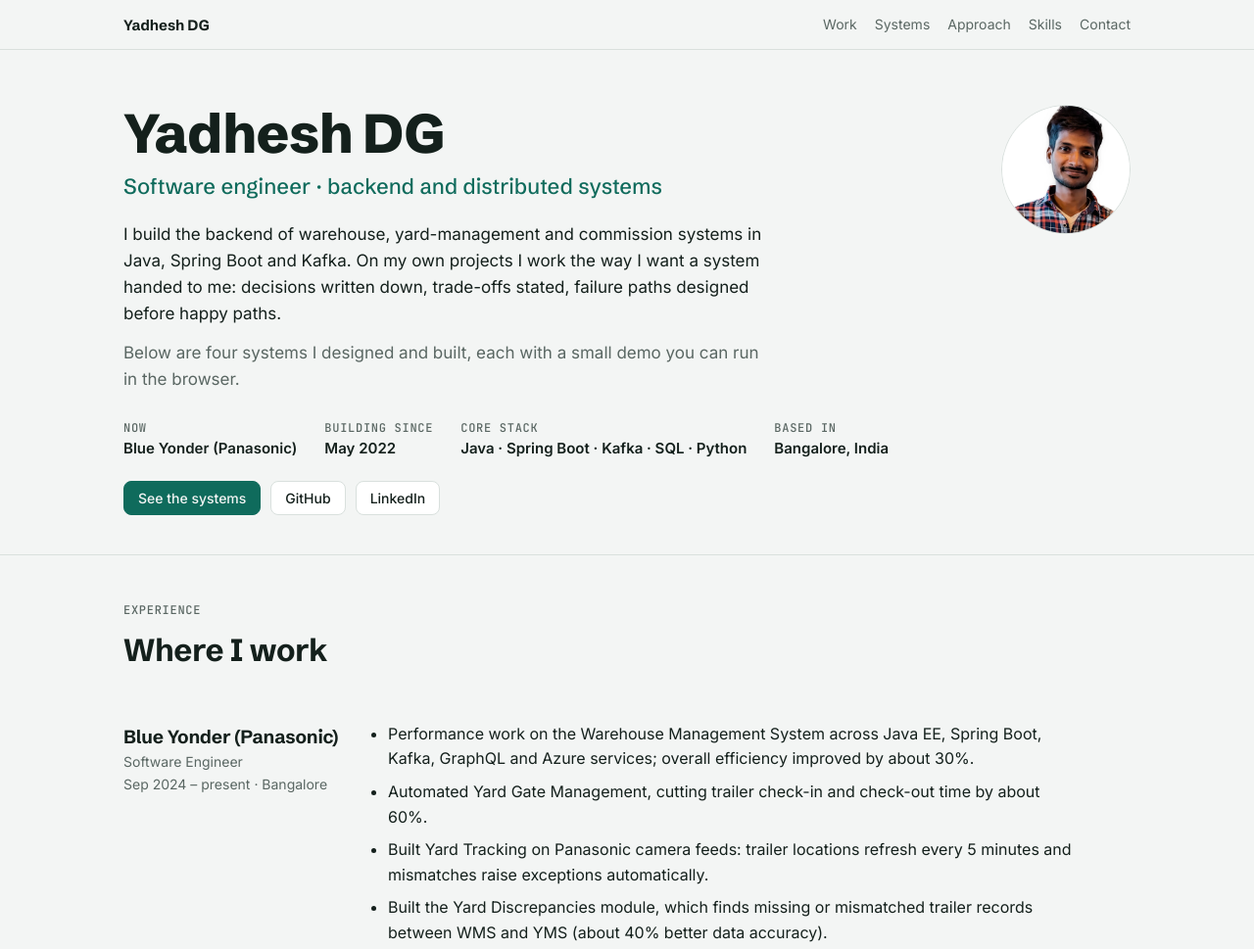
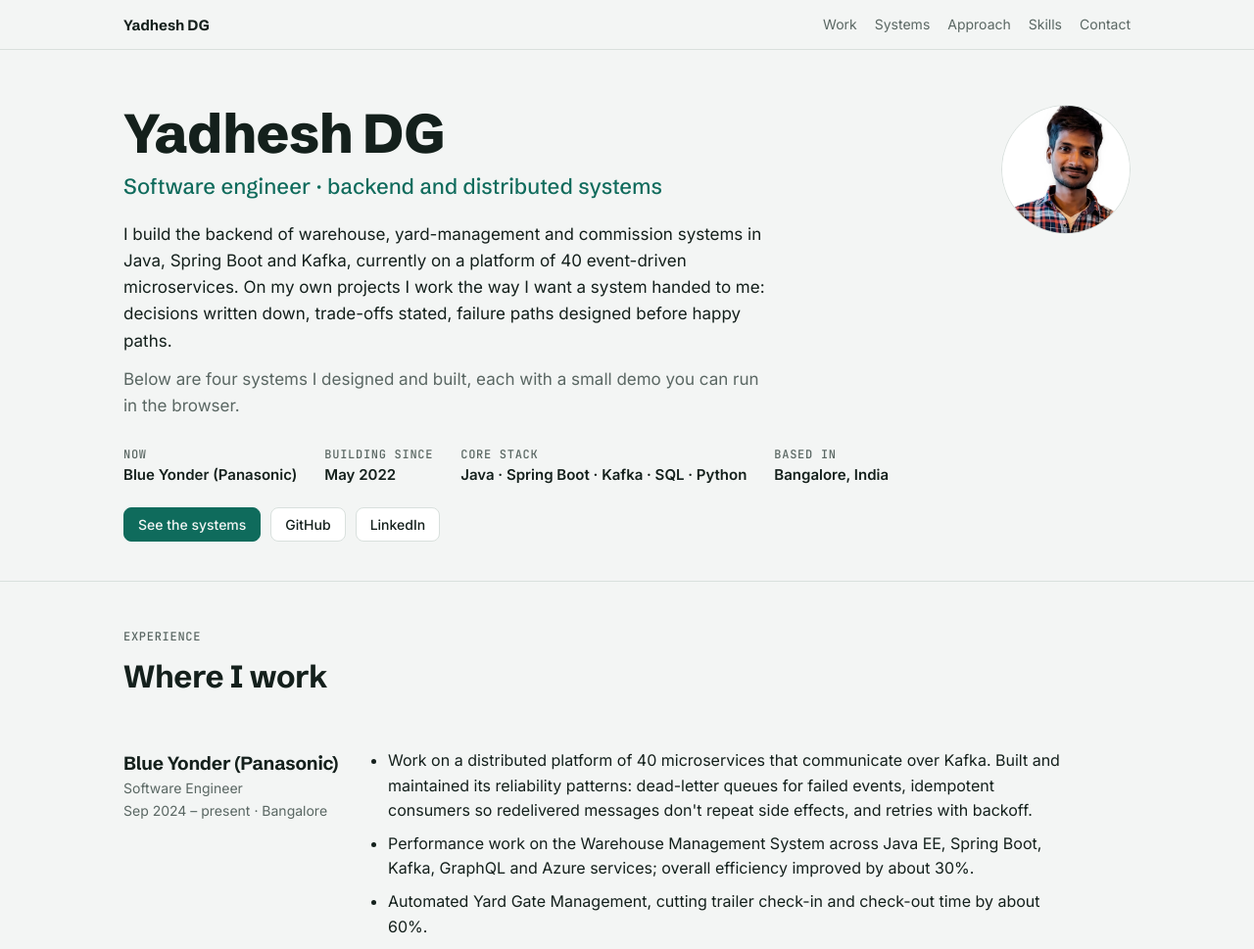
Before and after one commit to dasariyadhesh/dasariyadhesh.github.io, a plain HTML site: page index.html in a window 1280 px wide. Shown: the top 969 px of the page at 98% size. Drawn offline with Linux system fonts and the light colour scheme.

Commit message:
docs: add 40-microservice Kafka platform experience
Blue Yonder role now states the scale and the reliability work on it:
a distributed platform of 40 microservices communicating over Kafka,
with dead-letter queues, idempotent consumers and retries with backoff.

```diff
--- a/index.html
+++ b/index.html
@@ -207,7 +207,7 @@ footer .wrap { padding-block: 40px; display: flex; justify-content: space-betwee
     <div>
       <h1>Yadhesh DG</h1>
       <p class="role">Software engineer · backend and distributed systems</p>
-      <p class="lede">I build the backend of warehouse, yard-management and commission systems in Java, Spring Boot and Kafka. On my own projects I work the way I want a system handed to me: decisions written down, trade-offs stated, failure paths designed before happy paths.</p>
+      <p class="lede">I build the backend of warehouse, yard-management and commission systems in Java, Spring Boot and Kafka, currently on a platform of 40 event-driven microservices. On my own projects I work the way I want a system handed to me: decisions written down, trade-offs stated, failure paths designed before happy paths.</p>
       <p class="lede">Below are four systems I designed and built, each with a small demo you can run in the browser.</p>
       <div class="facts">
         <div><span class="label">Now</span><b>Blue Yonder (Panasonic)</b></div>
@@ -238,6 +238,7 @@ footer .wrap { padding-block: 40px; display: flex; justify-content: space-betwee
         <p class="when">Software Engineer<br>Sep 2024 – present · Bangalore</p>
       </div>
       <ul>
+        <li>Work on a distributed platform of 40 microservices that communicate over Kafka. Built and maintained its reliability patterns: dead-letter queues for failed events, idempotent consumers so redelivered messages don't repeat side effects, and retries with backoff.</li>
         <li>Performance work on the Warehouse Management System across Java EE, Spring Boot, Kafka, GraphQL and Azure services; overall efficiency improved by about 30%.</li>
         <li>Automated Yard Gate Management, cutting trailer check-in and check-out time by about 60%.</li>
         <li>Built Yard Tracking on Panasonic camera feeds: trailer locations refresh every 5 minutes and mismatches raise exceptions automatically.</li>
@@ -325,7 +326,7 @@ footer .wrap { padding-block: 40px; display: flex; justify-content: space-betwee
         <div class="meta"><span class="tag">Java 17 · Spring Boot 3.2</span><span class="tag">Apache Kafka</span><span class="tag">Docker Compose</span></div>
         <h3>Distributed Event Processing</h3>
         <dl>
-          <div><dt>Problem</dt><dd>At work I kept meeting the same Kafka failures: duplicates after a rebalance, events lost when a handler threw, and no way to inspect what failed. I built a reference implementation of the fixes.</dd></div>
+          <div><dt>Problem</dt><dd>Across the 40 Kafka-connected microservices I work on, the same failures kept coming up: duplicates after a rebalance, events lost when a handler threw, and no way to inspect what failed. I built a reference implementation of the fixes we use.</dd></div>
           <div><dt>Design</dt><dd>Events go to per-type topics (3 / 3 / 2 partitions). Consumers commit offsets manually, only after success, and skip duplicate event IDs. Failures retry with exponential backoff (1s, 2s, 4s) and then go to a dead-letter topic. The producer is idempotent with <code>acks=all</code>.</dd></div>
           <div><dt>What I'd change next</dt><dd>The idempotency set lives in memory, so it is lost on restart and not shared between instances; it belongs in Redis or a keyed table. Backoff uses <code>Thread.sleep</code> on the consumer thread, which stalls the partition; retry topics with delays would keep it moving.</dd></div>
         </dl>
```
